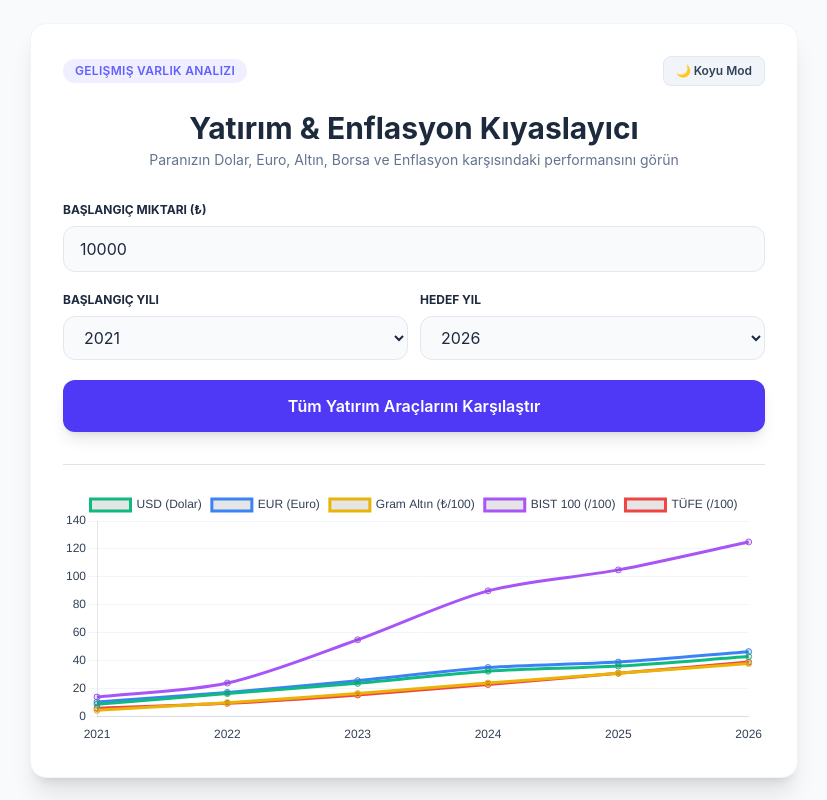
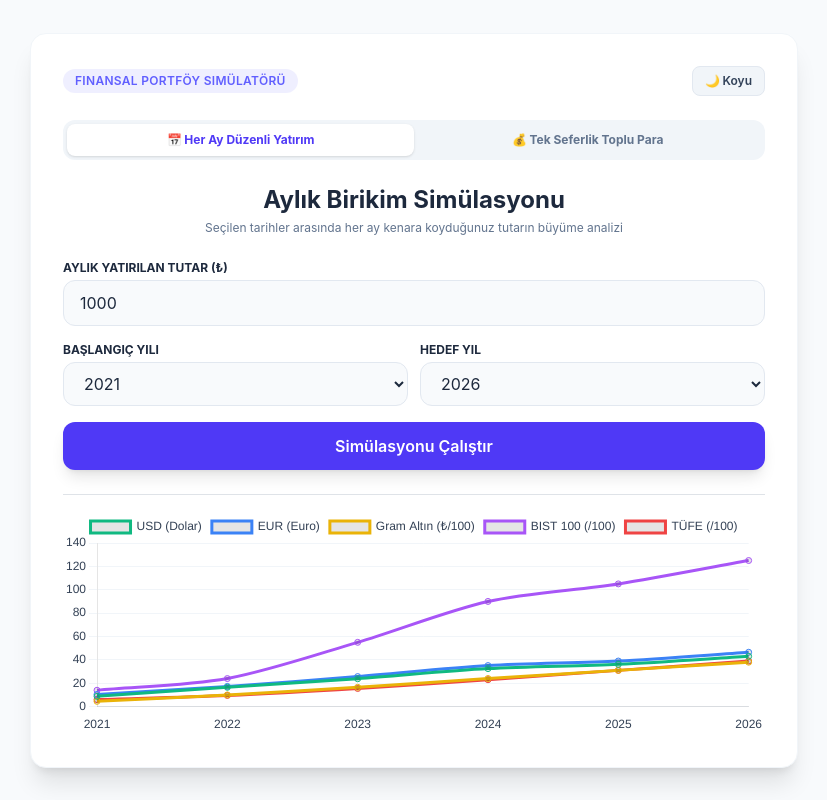
Before and after one commit to utkan36/para-hesaplayici, a React (Vite) app: page / in a window 1280 px wide. Shown: the whole page, without its empty margins (226-1053 px from the left). Built offline with nearby package versions, Linux system fonts and the light colour scheme.

Commit message:
DCA Aylik duzenli birikim simulasyonu eklendi

```diff
--- a/src/App.jsx
+++ b/src/App.jsx
@@ -21,7 +21,6 @@ ChartJS.register(
   Legend
 );
 
-// Güncellenmiş Finansal Veri Seti (Veriler yaklaşık ortalamaları temsil eder)
 const ARCHIVE_RATES = {
   "2021": { USD: 8.8, EUR: 10.4, ALTIN: 450, BIST: 1400, TUFE: 600 },
   "2022": { USD: 16.5, EUR: 17.3, ALTIN: 1000, BIST: 2400, TUFE: 950 },
@@ -32,7 +31,8 @@ const ARCHIVE_RATES = {
 };
 
 export default function App() {
-  const [amount, setAmount] = useState(10000);
+  const [calcMode, setCalcMode] = useState('dca'); // 'single' (Tek Seferlik) veya 'dca' (Düzenli)
+  const [amount, setAmount] = useState(1000);
   const [startYear, setStartYear] = useState('2021');
   const [targetYear, setTargetYear] = useState('2026');
   const [isDarkMode, setIsDarkMode] = useState(false);
@@ -41,51 +41,53 @@ export default function App() {
   const years = Object.keys(ARCHIVE_RATES);
 
   const handleCalculate = () => {
-    const start = ARCHIVE_RATES[startYear];
+    const selectedYears = years.filter(y => y >= startYear && y <= targetYear);
     const target = ARCHIVE_RATES[targetYear];
 
+    if (calcMode === 'single') {
+      // Tek seferlik toplu para hesabı
+      const start = ARCHIVE_RATES[startYear];
       setComparisonResults({
+        totalInvested: amount,
         USD: amount * (target.USD / start.USD),
         EUR: amount * (target.EUR / start.EUR),
         ALTIN: amount * (target.ALTIN / start.ALTIN),
         BIST: amount * (target.BIST / start.BIST),
         TUFE: amount * (target.TUFE / start.TUFE),
       });
+    } else {
+      // Her ay düzenli yatırım (DCA) hesabı (Yılda 12 ay üzerinden hesaplanır)
+      let totalInvested = 0;
+      let totals = { USD: 0, EUR: 0, ALTIN: 0, BIST: 0, TUFE: 0 };
+
+      selectedYears.forEach(year => {
+        const rates = ARCHIVE_RATES[year];
+        const yearlyContribution = amount * 12; // Yıllık biriken tutar
+        totalInvested += yearlyContribution;
+
+        // O yılın birikiminin hedef yıla göre değerlenmesi
+        totals.USD += yearlyContribution * (target.USD / rates.USD);
+        totals.EUR += yearlyContribution * (target.EUR / rates.EUR);
+        totals.ALTIN += yearlyContribution * (target.ALTIN / rates.ALTIN);
+        totals.BIST += yearlyContribution * (target.BIST / rates.BIST);
+        totals.TUFE += yearlyContribution * (target.TUFE / rates.TUFE);
+      });
+
+      setComparisonResults({
+        totalInvested,
+        ...totals
+      });
+    }
   };
 
   const chartData = {
     labels: years,
     datasets: [
-      {
-        label: 'USD (Dolar)',
-        data: years.map(y => ARCHIVE_RATES[y].USD),
-        borderColor: '#10b981',
-        tension: 0.3,
-      },
-      {
-        label: 'EUR (Euro)',
-        data: years.map(y => ARCHIVE_RATES[y].EUR),
-        borderColor: '#3b82f6',
-        tension: 0.3,
-      },
-      {
-        label: 'Gram Altın (₺/100)',
-        data: years.map(y => ARCHIVE_RATES[y].ALTIN / 100),
-        borderColor: '#eab308',
-        tension: 0.3,
-      },
-      {
-        label: 'BIST 100 (/100)',
-        data: years.map(y => ARCHIVE_RATES[y].BIST / 100),
-        borderColor: '#a855f7',
-        tension: 0.3,
-      },
-      {
-        label: 'TÜFE (/100)',
-        data: years.map(y => ARCHIVE_RATES[y].TUFE / 100),
-        borderColor: '#ef4444',
-        tension: 0.3,
-      },
+      { label: 'USD (Dolar)', data: years.map(y => ARCHIVE_RATES[y].USD), borderColor: '#10b981', tension: 0.3 },
+      { label: 'EUR (Euro)', data: years.map(y => ARCHIVE_RATES[y].EUR), borderColor: '#3b82f6', tension: 0.3 },
+      { label: 'Gram Altın (₺/100)', data: years.map(y => ARCHIVE_RATES[y].ALTIN / 100), borderColor: '#eab308', tension: 0.3 },
+      { label: 'BIST 100 (/100)', data: years.map(y => ARCHIVE_RATES[y].BIST / 100), borderColor: '#a855f7', tension: 0.3 },
+      { label: 'TÜFE (/100)', data: years.map(y => ARCHIVE_RATES[y].TUFE / 100), borderColor: '#ef4444', tension: 0.3 },
     ],
   };
 
@@ -93,10 +95,7 @@ export default function App() {
     responsive: true,
     maintainAspectRatio: false,
     plugins: {
-      legend: {
-        position: 'top',
-        labels: { color: isDarkMode ? '#cbd5e1' : '#334155' }
-      },
+      legend: { position: 'top', labels: { color: isDarkMode ? '#cbd5e1' : '#334155' } },
     },
     scales: {
       x: { grid: { display: false }, ticks: { color: isDarkMode ? '#cbd5e1' : '#334155' } },
@@ -108,30 +107,50 @@ export default function App() {
     <div className={`min-h-screen transition-colors duration-300 flex items-center justify-center p-4 font-sans ${isDarkMode ? 'bg-slate-900 text-slate-100' : 'bg-slate-50 text-slate-800'}`}>
       <div className={`w-full max-w-3xl rounded-2xl shadow-xl border p-6 md:p-8 transition-colors duration-300 ${isDarkMode ? 'bg-slate-800 border-slate-700' : 'bg-white border-slate-100'}`}>
 
-        {/* Dark Mode Toggle & Başlık */}
+        {/* Üst Bar */}
         <div className="flex justify-between items-center mb-6">
           <span className="px-3 py-1 bg-indigo-500/10 text-indigo-500 rounded-full text-xs font-semibold uppercase tracking-wide">
-            Gelişmiş Varlık Analizi
+            Finansal Portföy Simülatörü
           </span>
           <button
             onClick={() => setIsDarkMode(!isDarkMode)}
             className={`px-3 py-1.5 rounded-lg text-xs font-semibold border transition ${isDarkMode ? 'bg-slate-700 border-slate-600 text-amber-300' : 'bg-slate-100 border-slate-200 text-slate-700'}`}
           >
-            {isDarkMode ? '☀️ Aydınlık Mod' : '🌙 Koyu Mod'}
+            {isDarkMode ? '☀️ Aydınlık' : '🌙 Koyu'}
           </button>
         </div>
 
-        <div className="text-center mb-8">
-          <h1 className="text-2xl md:text-3xl font-bold">Yatırım & Enflasyon Kıyaslayıcı</h1>
-          <p className={`text-sm mt-1 ${isDarkMode ? 'text-slate-400' : 'text-slate-500'}`}>
-            Paranızın Dolar, Euro, Altın, Borsa ve Enflasyon karşısındaki performansını görün
+        {/* Sekmeler (Tabs) */}
+        <div className="flex p-1 bg-slate-100 dark:bg-slate-700/50 rounded-xl mb-6">
+          <button
+            onClick={() => { setCalcMode('dca'); setComparisonResults(null); }}
+            className={`flex-1 py-2 text-xs font-bold rounded-lg transition ${calcMode === 'dca' ? 'bg-white dark:bg-slate-800 text-indigo-600 dark:text-indigo-400 shadow-sm' : 'text-slate-500'}`}
+          >
+            📅 Her Ay Düzenli Yatırım
+          </button>
+          <button
+            onClick={() => { setCalcMode('single'); setComparisonResults(null); }}
+            className={`flex-1 py-2 text-xs font-bold rounded-lg transition ${calcMode === 'single' ? 'bg-white dark:bg-slate-800 text-indigo-600 dark:text-indigo-400 shadow-sm' : 'text-slate-500'}`}
+          >
+            💰 Tek Seferlik Toplu Para
+          </button>
+        </div>
+
+        <div className="text-center mb-6">
+          <h1 className="text-2xl font-bold">
+            {calcMode === 'dca' ? 'Aylık Birikim Simülasyonu' : 'Toplu Para Değerleme'}
+          </h1>
+          <p className={`text-xs mt-1 ${isDarkMode ? 'text-slate-400' : 'text-slate-500'}`}>
+            {calcMode === 'dca' ? 'Seçilen tarihler arasında her ay kenara koyduğunuz tutarın büyüme analizi' : 'Tek seferde yatırılan paranın yıllar içindeki reel değişimi'}
           </p>
         </div>
 
         {/* Form */}
-        <div className="space-y-5">
+        <div className="space-y-4">
           <div>
-            <label className="block text-xs font-bold uppercase mb-2">Başlangıç Miktarı (₺)</label>
+            <label className="block text-xs font-bold uppercase mb-1">
+              {calcMode === 'dca' ? 'Aylık Yatırılan Tutar (₺)' : 'Başlangıç Miktarı (₺)'}
+            </label>
             <input
               type="number"
               value={amount}
@@ -142,7 +161,7 @@ export default function App() {
 
           <div className="grid grid-cols-2 gap-3">
             <div>
-              <label className="block text-xs font-bold uppercase mb-2">Başlangıç Yılı</label>
+              <label className="block text-xs font-bold uppercase mb-1">Başlangıç Yılı</label>
               <select
                 value={startYear}
                 onChange={(e) => setStartYear(e.target.value)}
@@ -152,7 +171,7 @@ export default function App() {
               </select>
             </div>
             <div>
-              <label className="block text-xs font-bold uppercase mb-2">Hedef Yıl</label>
+              <label className="block text-xs font-bold uppercase mb-1">Hedef Yıl</label>
               <select
                 value={targetYear}
                 onChange={(e) => setTargetYear(e.target.value)}
@@ -165,51 +184,60 @@ export default function App() {
 
           <button
             onClick={handleCalculate}
-            className="w-full py-3.5 px-6 bg-indigo-600 hover:bg-indigo-700 active:scale-[0.99] text-white font-semibold rounded-xl shadow-lg transition cursor-pointer"
+            className="w-full py-3 px-6 bg-indigo-600 hover:bg-indigo-700 text-white font-semibold rounded-xl shadow-lg transition cursor-pointer"
           >
-            Tüm Yatırım Araçlarını Karşılaştır
+            Simülasyonu Çalıştır
           </button>
         </div>
 
-        {/* Sonuç Kartları Grid */}
+        {/* Sonuç Kartları */}
         {comparisonResults && (
-          <div className="grid grid-cols-2 md:grid-cols-5 gap-2.5 mt-6 text-center">
-            <div className="p-3 bg-emerald-500/10 border border-emerald-500/20 rounded-xl">
+          <div className="mt-6 space-y-3">
+            <div className="p-3 bg-indigo-500/10 border border-indigo-500/20 rounded-xl text-center">
+              <span className="text-[11px] font-bold text-indigo-500 uppercase">Cebinizden Çıkan Toplam Para</span>
+              <div className="text-xl font-extrabold text-indigo-600 mt-0.5">
+                {comparisonResults.totalInvested.toLocaleString('tr-TR')} ₺
+              </div>
+            </div>
+
+            <div className="grid grid-cols-2 md:grid-cols-5 gap-2 text-center">
+              <div className="p-2.5 bg-emerald-500/10 border border-emerald-500/20 rounded-xl">
                 <span className="text-[10px] font-bold text-emerald-500 uppercase">Dolar</span>
-              <div className="text-base font-extrabold text-emerald-600 mt-1">
+                <div className="text-sm font-extrabold text-emerald-600 mt-1">
                   {comparisonResults.USD.toLocaleString('tr-TR', { maximumFractionDigits: 0 })} ₺
                 </div>
               </div>
-            <div className="p-3 bg-blue-500/10 border border-blue-500/20 rounded-xl">
+              <div className="p-2.5 bg-blue-500/10 border border-blue-500/20 rounded-xl">
                 <span className="text-[10px] font-bold text-blue-500 uppercase">Euro</span>
-              <div className="text-base font-extrabold text-blue-600 mt-1">
+                <div className="text-sm font-extrabold text-blue-600 mt-1">
                   {comparisonResults.EUR.toLocaleString('tr-TR', { maximumFractionDigits: 0 })} ₺
                 </div>
               </div>
-            <div className="p-3 bg-amber-500/10 border border-amber-500/20 rounded-xl">
+              <div className="p-2.5 bg-amber-500/10 border border-amber-500/20 rounded-xl">
                 <span className="text-[10px] font-bold text-amber-500 uppercase">Altın</span>
-              <div className="text-base font-extrabold text-amber-600 mt-1">
+                <div className="text-sm font-extrabold text-amber-600 mt-1">
                   {comparisonResults.ALTIN.toLocaleString('tr-TR', { maximumFractionDigits: 0 })} ₺
                 </div>
               </div>
-            <div className="p-3 bg-purple-500/10 border border-purple-500/20 rounded-xl">
+              <div className="p-2.5 bg-purple-500/10 border border-purple-500/20 rounded-xl">
                 <span className="text-[10px] font-bold text-purple-500 uppercase">BIST 100</span>
-              <div className="text-base font-extrabold text-purple-600 mt-1">
+                <div className="text-sm font-extrabold text-purple-600 mt-1">
                   {comparisonResults.BIST.toLocaleString('tr-TR', { maximumFractionDigits: 0 })} ₺
                 </div>
               </div>
-            <div className="p-3 bg-rose-500/10 border border-rose-500/20 rounded-xl col-span-2 md:col-span-1">
+              <div className="p-2.5 bg-rose-500/10 border border-rose-500/20 rounded-xl col-span-2 md:col-span-1">
                 <span className="text-[10px] font-bold text-rose-500 uppercase">TÜFE</span>
-              <div className="text-base font-extrabold text-rose-600 mt-1">
+                <div className="text-sm font-extrabold text-rose-600 mt-1">
                   {comparisonResults.TUFE.toLocaleString('tr-TR', { maximumFractionDigits: 0 })} ₺
+                </div>
               </div>
             </div>
           </div>
         )}
 
         {/* Grafik */}
-        <div className="mt-8 pt-6 border-t border-slate-500/20">
-          <div className="h-64">
+        <div className="mt-6 pt-4 border-t border-slate-500/20">
+          <div className="h-56">
             <Line data={chartData} options={chartOptions} />
           </div>
         </div>
```
Lines whose indentation alone changed are shown as unchanged.
